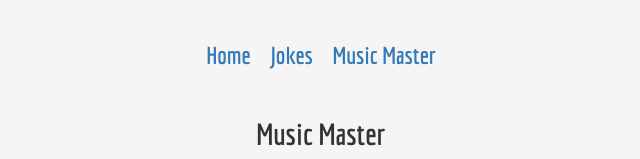
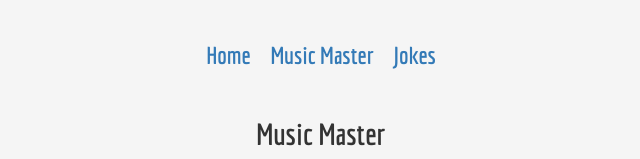
Before and after one commit to alhadbhadekar/portfolio, a React (Vite) app: page /music-master in a window 1280 px wide. Shown: the top 159 px of the page, without its empty margins (319-959 px from the left). Built offline with nearby package versions, Linux system fonts and the light colour scheme; no server answers.

Commit message:
Realigned headers

```diff
--- a/src/components/Header.js
+++ b/src/components/Header.js
@@ -14,8 +14,8 @@ const Header = ({ children }) => {
         <div>
             <div>
             <h3 style = {style}><Link to='/'>Home</Link></h3>
+            <h3 style = {style}><Link to='/music-master'>Music Master</Link></h3>
             <h3 style = {style}><Link to='/jokes'>Jokes</Link></h3>
-            <h3 style = {style}><Link to='/music-master'>Music Master</Link></h3>
             </div>
             {/* <Component /> */}
             {children}
--- a/src/index.js
+++ b/src/index.js
@@ -21,8 +21,9 @@ ReactDOM.render(
             {/* <Route exact={true} path='/' component={App} /> You can remove true from exact={true} */}
             {/* <Route exact path='/' render = {() => <Header Component={App} />}  /> */}
             <Route exact path='/' render = {() => <Header><App /></Header>}  />
+            <Route path='/music-master' render = {() => <Header><MusicMaster /></Header>}/>
             <Route path='/jokes' render = {() => <Header><Jokes /></Header>} />
-            <Route path='/music-master' render = {() => <Header><MusicMaster /></Header>}/>
+
         </Switch>
     </Router>,
     document.getElementById('root')
```
Also changed, not shown: 3 other files (tests, documents, lock files or other folders).
